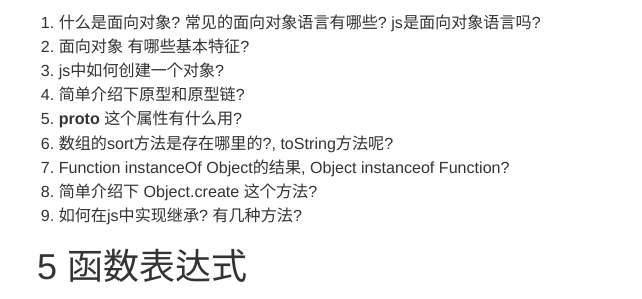
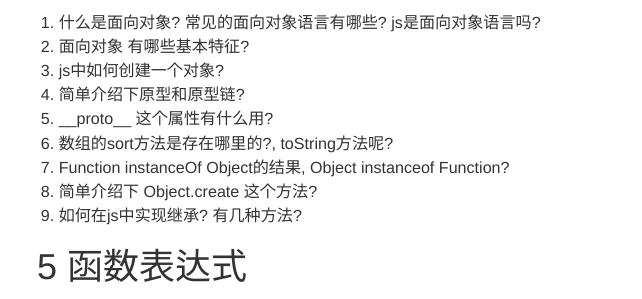
Before and after one commit to lyuehh/blog, a Jekyll site: the page built from _posts/2014-02-28-js-interview-questions.markdown, in a window 1280 px wide and 900 px high, scrolled down 1530 px. Shown: the part 151-450 px from the top of the window, without its empty margins (265-907 px from the left). Built offline with Jekyll 4.4.1, drawn with Linux system fonts in a browser that asks for light colours; nearby versions of some CDN libraries; Markdown is read by kramdown in place of the engine named in the settings; comment, search, counter and statistics services are not loaded; some of the changed lines change nothing that is shown.

Commit message:
fix _, change _ to &#95;

```diff
--- a/_posts/2014-02-28-js-interview-questions.markdown
+++ b/_posts/2014-02-28-js-interview-questions.markdown
@@ -71,7 +71,7 @@ categories: javascript
 2. 面向对象 有哪些基本特征?
 3. js中如何创建一个对象?
 4. 简单介绍下原型和原型链?
-5. __proto__ 这个属性有什么用?
+5. &#95;&#95;proto&#95;&#95;  这个属性有什么用?
 6. 数组的sort方法是存在哪里的?, toString方法呢?
 7. Function instanceOf Object的结果, Object instanceof Function?
 8. 简单介绍下 Object.create 这个方法?
```
